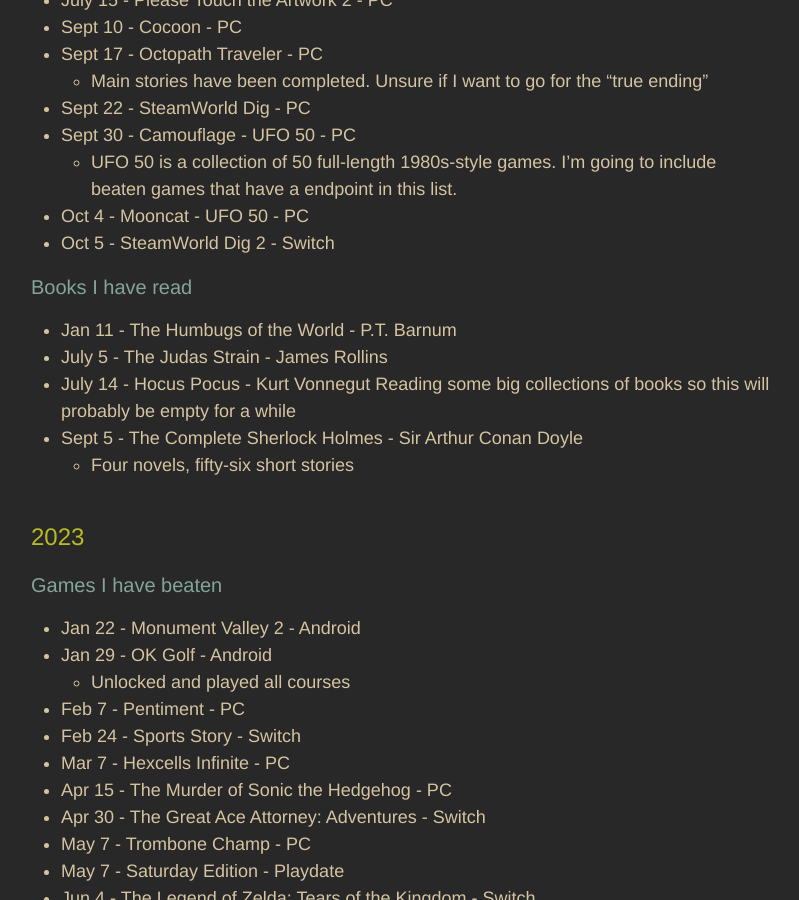
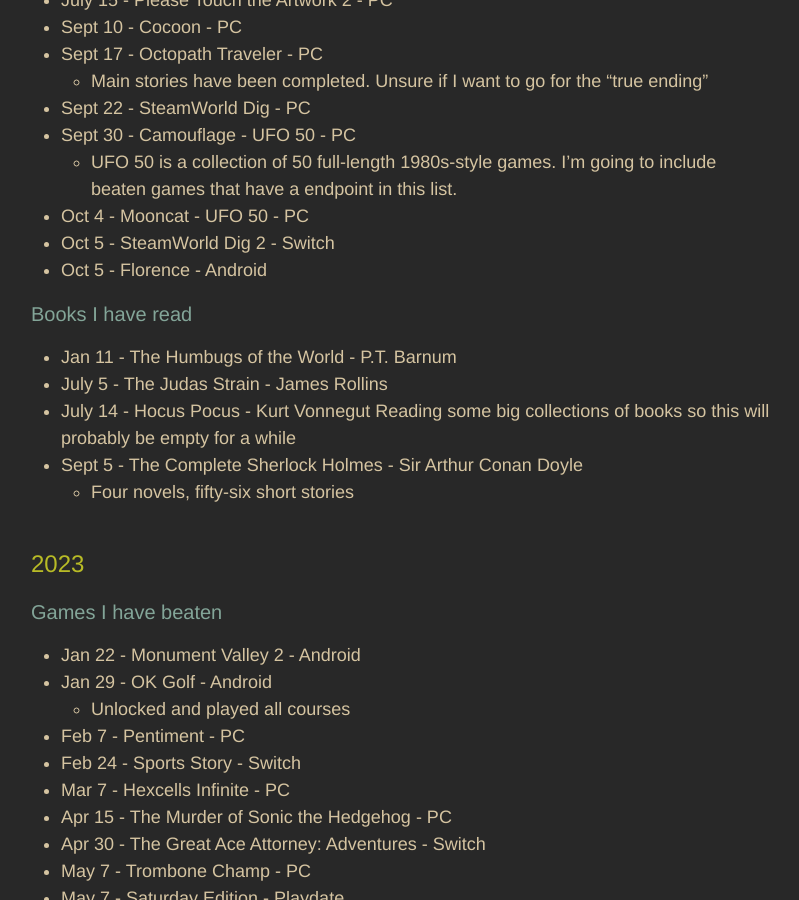
Before and after one commit to adkinsrs/sadkins_site, a Jekyll site: the page built from misc.md, in a window 1280 px wide and 900 px high, scrolled down 950 px. Shown: the whole window, without its empty margins (239-1038 px from the left). Built offline with Jekyll 4.4.1, drawn with Linux system fonts in a browser that asks for light colours.

Commit message:
woohoo 2 games beat in one day

```diff
--- a/misc.md
+++ b/misc.md
@@ -40,6 +40,7 @@
   * UFO 50 is a collection of 50 full-length 1980s-style games. I'm going to include beaten games that have a endpoint in this list.
 * Oct 4 - Mooncat - UFO 50 - PC
 * Oct 5 - SteamWorld Dig 2 - Switch
+* Oct 5 - Florence - Android
 
 ### Books I have read
 
```
